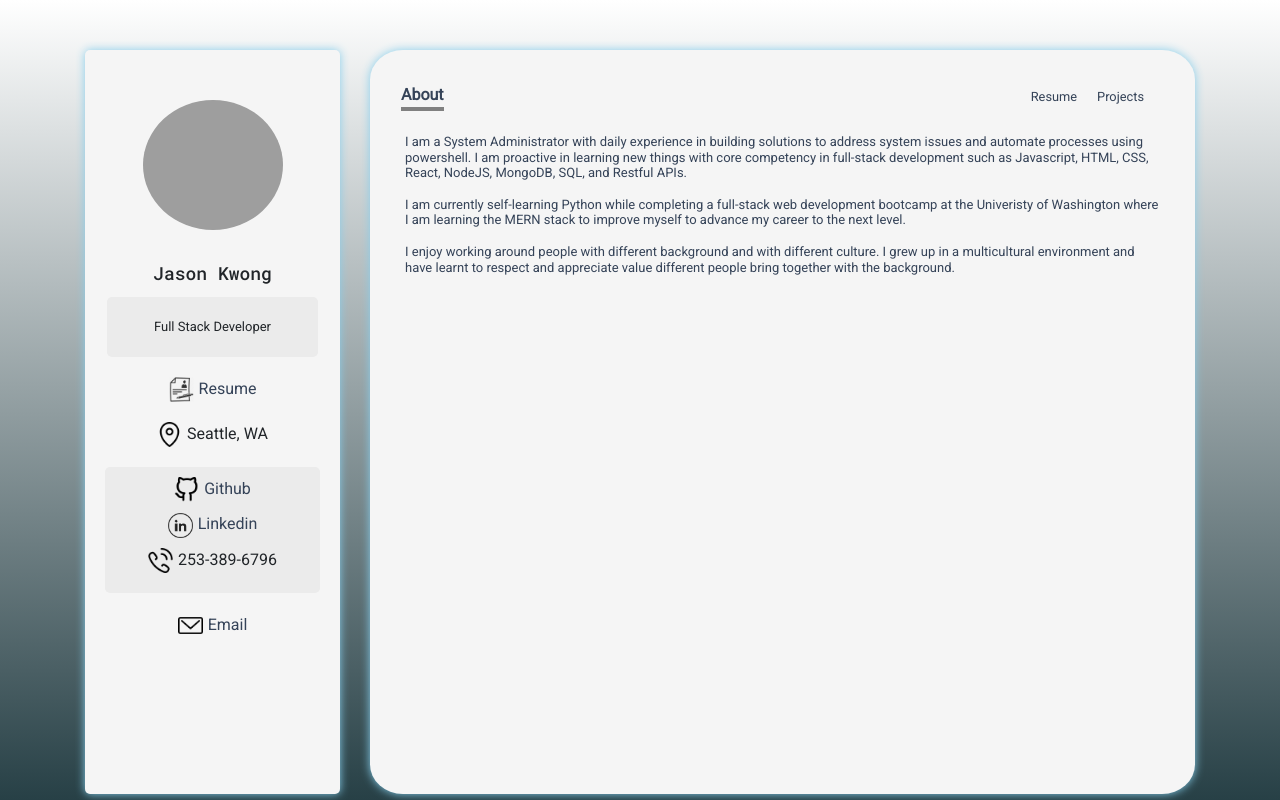
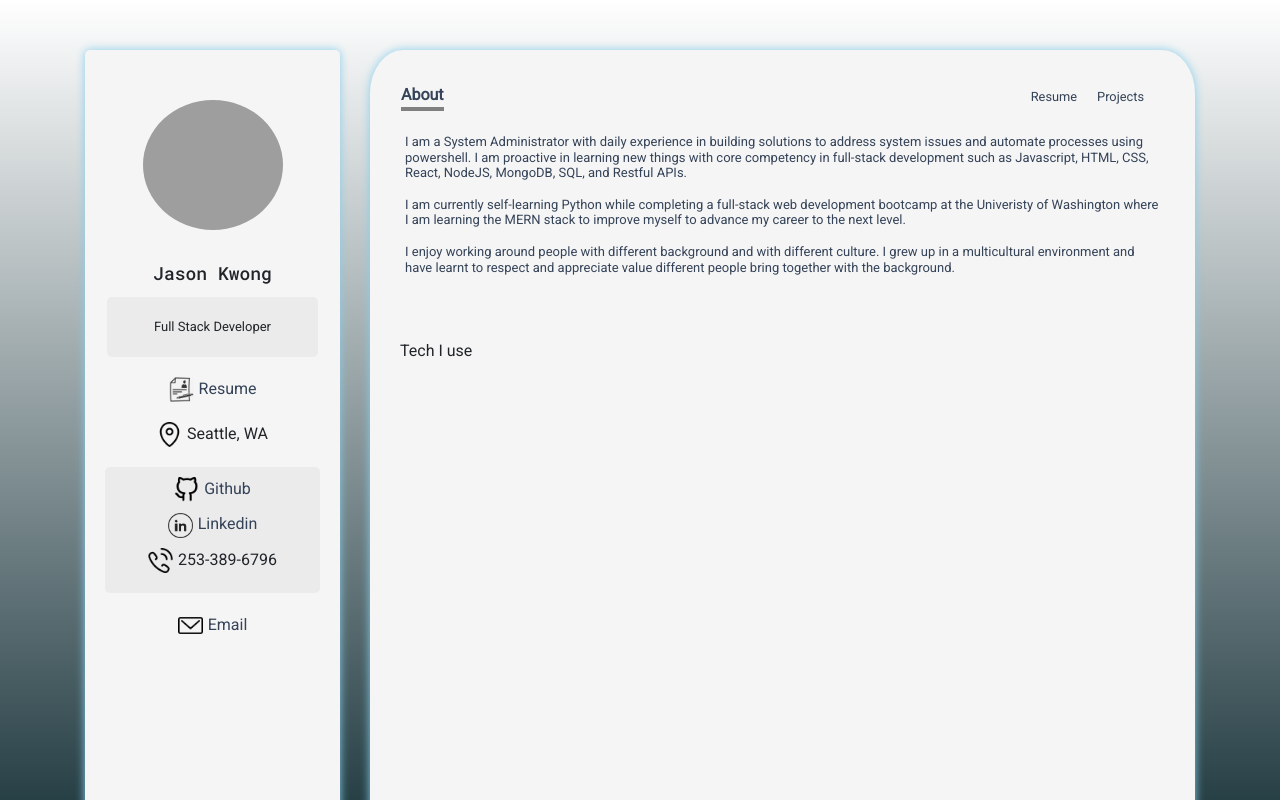
Before and after one commit to saikitjk/jkwong-portfolio, a React (Create React App) app: page / in a window 1280 px wide. Shown: the top 800 px of the page. Built offline with nearby package versions, Linux system fonts and the light colour scheme; grey boxes are pictures that could not be loaded.

Commit message:
added skill set into about

```diff
--- a/src/components/about/About.js
+++ b/src/components/about/About.js
@@ -1,12 +1,30 @@
 import React from "react";
 import Intro from "./Intro";
+import ReactLogo from "../../assets/images/react.png";
+import Javascript from "../../assets/images/javascript.png";
 
 export default function About() {
+  const skills = [
+    {
+      skillIcon: ReactLogo,
+      skillTitle: "React",
+      skillDesc: null,
+    },
+    {
+      skillIcon: Javascript,
+      skillTitle: "Javascript",
+      skillDesc: null,
+    },
+  ];
   return (
     <div className="about">
       <h6>
         <Intro />
       </h6>
+      <div className="container myGiveList">
+        <h6 className="listTitle">Tech I use</h6>
+        <div className="row">{}</div>
+      </div>
     </div>
   );
 }
```
Also changed, not shown: src/assets/images/javascript.png (added), src/assets/images/react.png (added).
